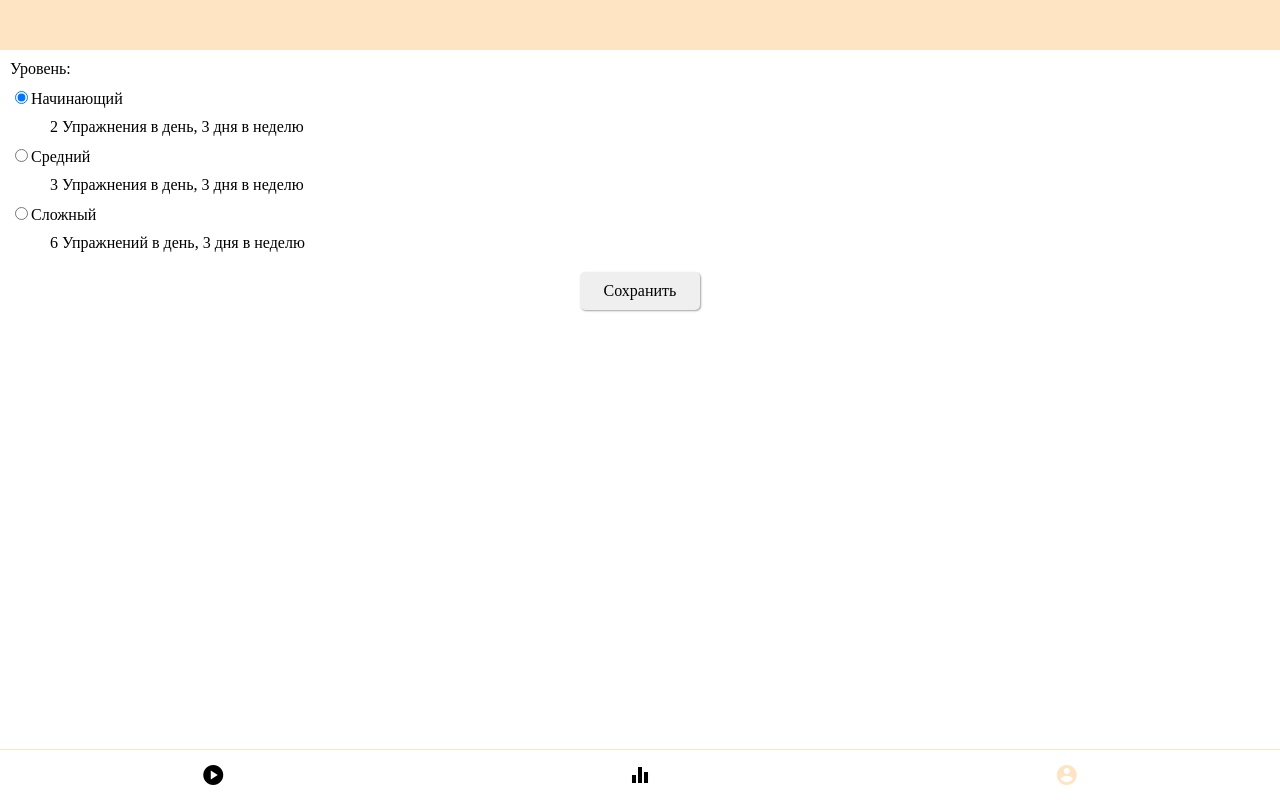
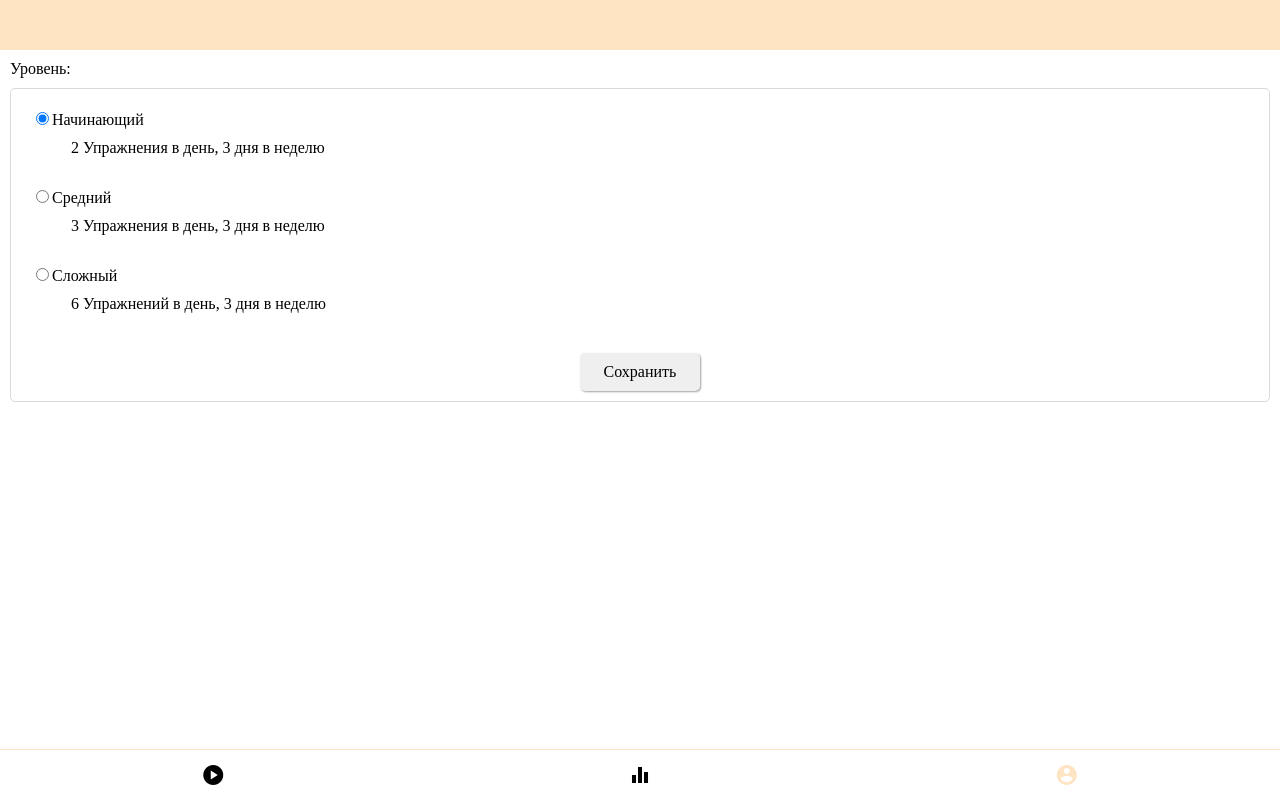
Before and after one commit to 0xff00ff/fit, an Angular app: page /profile in a window 1280 px wide. Built offline with nearby package versions, Linux system fonts and the light colour scheme.

Commit message:
minor fixes

```diff
--- a/src/app/pages/current-day/current-day.component.html
+++ b/src/app/pages/current-day/current-day.component.html
@@ -12,7 +12,7 @@
         <div class="title">
             <div>#{{exerciseIndex}}</div>
             <div>{{exercise.title}}</div>
-            <div>{{exercise.quantity}} X {{exercise.iterations}}
+            <div>{{exercise.iterations}} X {{exercise.quantity}}
             <span *ngIf="exercise.mono"> X 2</span>
             {{exercise.time}}</div>
         </div>
@@ -24,7 +24,7 @@
     </div>
     <div class="day-buttons">
         <div (click)="prev()">Предидущее</div>
-        <div (click)="finishExercises()" style="color: #c70044;">Закончить все упражнения</div>
+        <div (click)="finishExercises()" style="color: #c70044;">Закончить всё</div>
         <div (click)="next()">Следующее</div>
     </div>
 </div>
--- a/src/app/pages/profile/profile.component.css
+++ b/src/app/pages/profile/profile.component.css
@@ -21,3 +21,14 @@
     margin-top: 20px;
     text-align: center;
 }
+
+.container {
+    display: flex;
+    flex-direction: column;
+    justify-content: space-between;
+    border: 1px solid #d9d9d9;
+    border-radius: 5px;
+    gap: 20px;
+    padding: 10px;
+    margin: 10px;
+}
--- a/src/app/pages/profile/profile.component.html
+++ b/src/app/pages/profile/profile.component.html
@@ -1,5 +1,6 @@
 <div>
     <div style="margin-left: 10px;margin-top: 10px;">Уровень: </div>
+    <div class="container">
     <div class="radio-container">
         <label class="radio">
             <input type="radio" name="level" [value]="1" [(ngModel)]="level">
@@ -26,4 +27,5 @@
             <div class="done-button" (click)="save()">Сохранить</div>
         </div>
     </div>
+    </div>
 </div>
--- a/src/app/pages/programm/programm.component.html
+++ b/src/app/pages/programm/programm.component.html
@@ -1,9 +1,10 @@
 <div style="padding: 10px;">
+    <div style=" display: flex; flex-direction: row; justify-content: space-between; padding: 5px;">
+        <div>Занятия на сегодня</div>
+        <div routerLink="/current-day/0">Подробней</div>
+    </div>
         <div class="exercises-container">
-            <div style=" display: flex; flex-direction: row; justify-content: space-between; padding: 5px;">
-                <div>Занятия на сегодня</div>
-                <div routerLink="/current-day/0">Подробней</div>
-            </div>
+
             <div style="flex-grow: 1;">
                 <div *ngFor="let ex of currentDay.exercises; let i = index;" class="exercise-line" (click)="test()" routerLink="/current-day/{{i}}">
                     <div style="white-space: nowrap;">Ур {{ex.level}}</div>
--- a/src/app/pages/statistics/statistics.component.css
+++ b/src/app/pages/statistics/statistics.component.css
@@ -39,6 +39,7 @@
 .progress-label {
     width: 100px;
     white-space: nowrap;
+    margin-right: 5px;
 }
 
 .plan-exercise-line {
--- a/src/app/pages/statistics/statistics.component.html
+++ b/src/app/pages/statistics/statistics.component.html
@@ -1,15 +1,16 @@
 <div class="statistics-container">
     <div class="progress-bar">
-        <div class="progress-label">Full Plan:</div>
+        <div class="progress-label">План занятий:</div>
         <div class="progress-outer"><div class="progress-inner" [style.width]="progress + '%'"></div></div>
     </div>
     <div class="programm-container">
         <div *ngFor="let day of programm; let i = index;">
             <div style="display: flex; flex-direction: row; justify-content: space-between; border: 1px solid #d9d9d9; border-radius: 5px; gap: 20px; padding: 10px; margin: 5px 0 5px 0; ">
-                <div style="white-space: nowrap;">Day: {{i+1}}</div>
+
                 <div style="flex-grow: 1;">
-                    <div *ngFor="let ex of day.exercises" class="plan-exercise-line exercise-line">
-                        <div style="white-space: nowrap;">Level {{ex.level}}</div>
+                    <div style="white-space: nowrap; margin-bottom: 5px;">День: {{i+1}}</div>
+                    <div *ngFor="let ex of day.exercises" class="plan-exercise-line exercise-line" style="height: 30px;">
+                        <div style="white-space: nowrap;">Ур {{ex.level}}</div>
                         <div style="flex-grow: 1; margin-left: 10px;">{{ex.title}}</div>
                         <div>
                             <mat-icon style="color: green;" fontIcon="done" *ngIf="finished.isDone(ex)"></mat-icon>
--- a/src/app/services/user-exercises.service.ts
+++ b/src/app/services/user-exercises.service.ts
@@ -63,5 +63,6 @@ export class UserExercisesService {
 
   clearUnfinished() {
     this.exercisesDone.clearUnfinished();
+    this.save();
   }
 }
```
Also changed, not shown: 4 other files (tests, documents, lock files or other folders).
